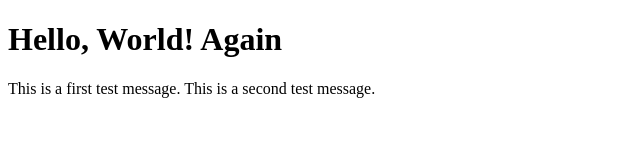
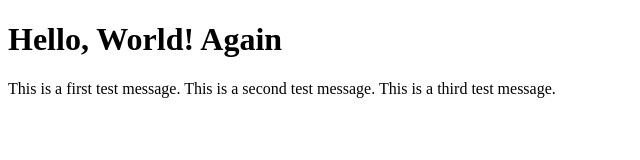
Before and after one commit to hoxxinh/Openshift, a website: page public/index.html in a window 1280 px wide. Shown: the whole page, without its empty margins (0-640 px from the left). Drawn offline with Linux system fonts and the light colour scheme.

Commit message:
adding a third test

```diff
--- a/public/index.html
+++ b/public/index.html
@@ -9,5 +9,6 @@
     <h1>Hello, World! Again</h1>
     <p1>This is a first test message.</p1>
     <p2>This is a second test message.</p2>
+    <p3>This is a third test message.</p3>
 </body>
 </html>
```
